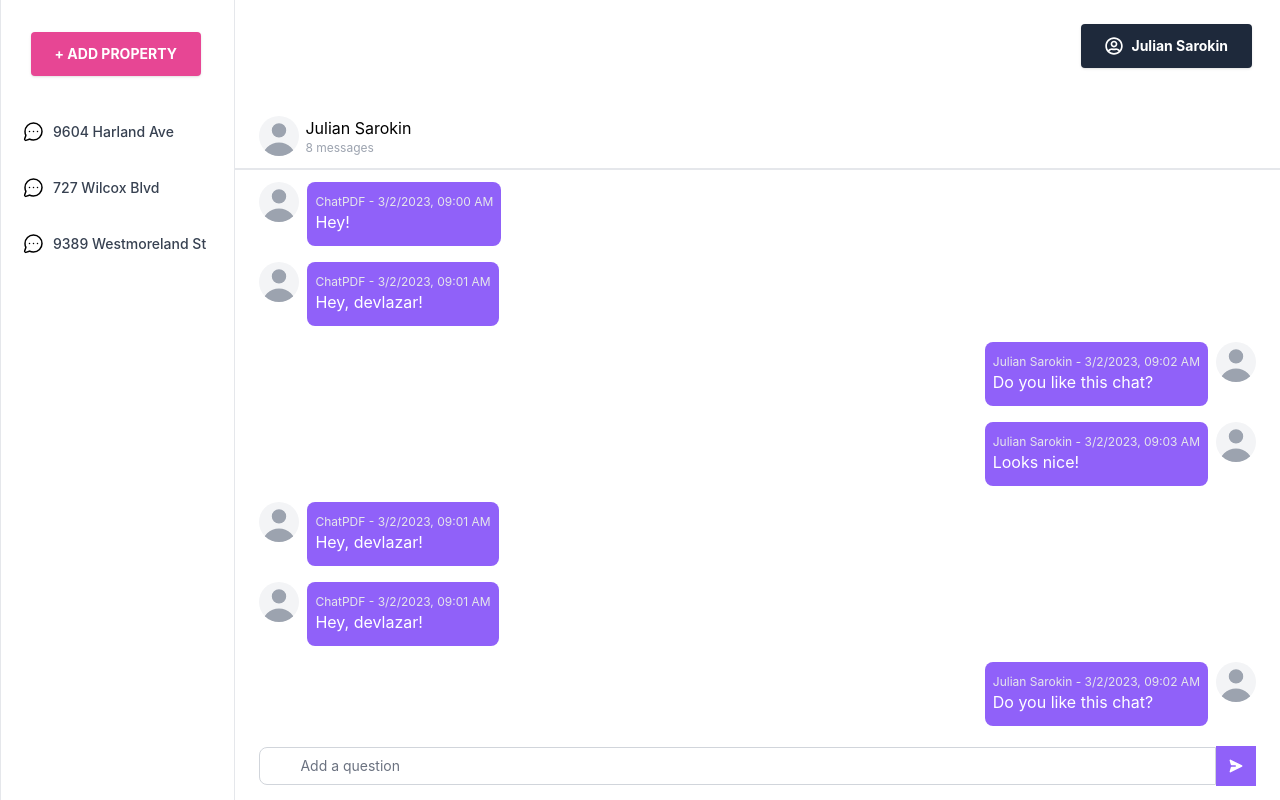
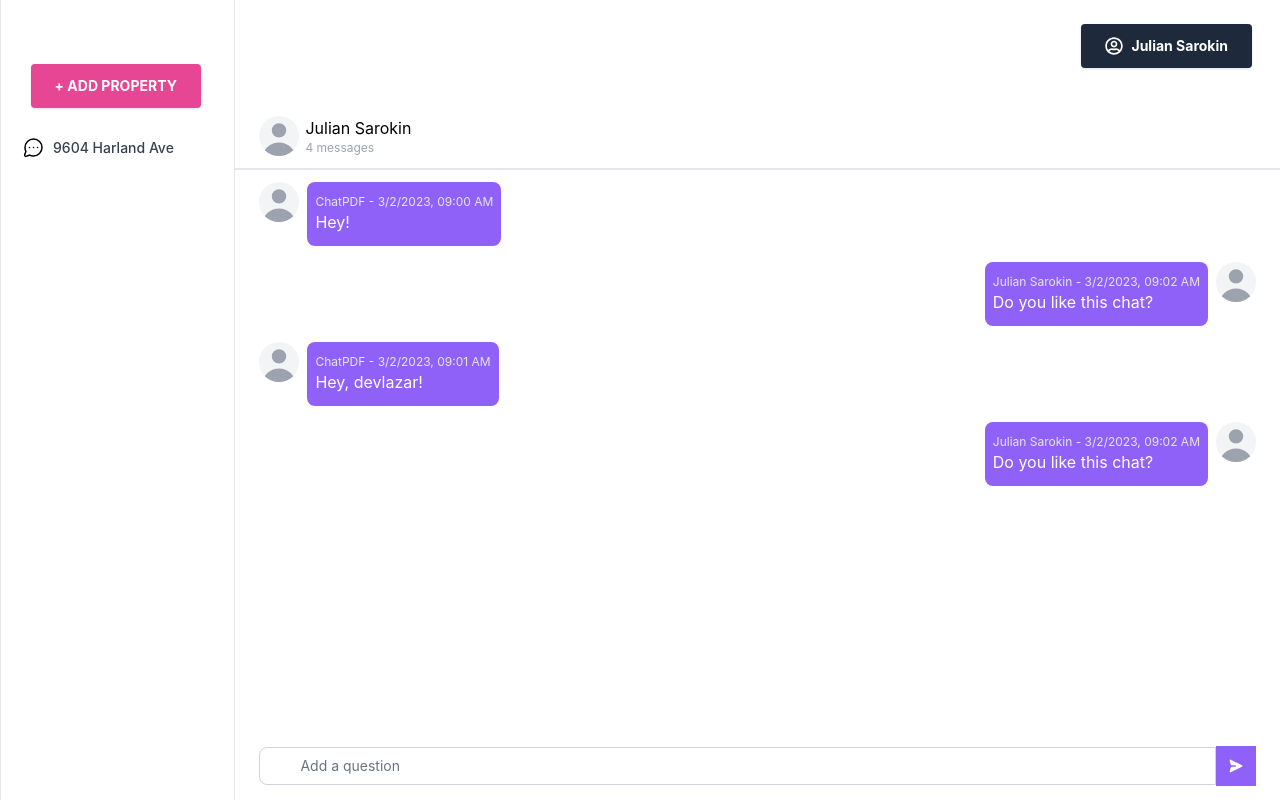
Before and after one commit to mystery000/ChatPDF, a React (Create React App) app: page / in a window 1280 px wide. Built offline with nearby package versions, Linux system fonts and the light colour scheme.

Commit message:
Update property upload

```diff
--- a/src/components/ChatContainer.js
+++ b/src/components/ChatContainer.js
@@ -1,16 +1,15 @@
 import Chat from './Chat'
-import { chats } from '../data'
 import Document from './Document'
 import DocumentUploadModal from './DocumentUploadModal'
 
-const App = () => {
+const App = ({ properties }) => {
     return (
         <>
-            {chats.map((chat) => (
-                <Chat name={chat.name} key={chat.id}>
+            {properties.map((property, index) => (
+                <Chat name={property.filename} key={index}>
                     <hr></hr>
-                    {chat.documents.map((document) => (
-                        <Document name={document.name} key={document.id} />
+                    {property.documents.map((document, index) => (
+                        <Document name={document.file_name} key={index} />
                     ))}
                     <div className="px-5 text-center">
                         <DocumentUploadModal />
--- a/src/components/FileUpload.js
+++ b/src/components/FileUpload.js
@@ -1,4 +1,9 @@
+import { useState } from 'react'
+
 const App = ({ onSelectHandler }) => {
+    const onChangeHandler = (event) => {
+        onSelectHandler(event.target.files[0])
+    }
     return (
         <div className="flex w-full items-center justify-center bg-grey-lighter mt-8">
             <label className="w-full flex flex-col items-center px-4 py-6 bg-white text-blue rounded-lg shadow-lg tracking-wide cursor-pointer border">
@@ -24,7 +29,7 @@ const App = ({ onSelectHandler }) => {
                 <input
                     type="file"
                     className="hidden"
-                    onChange={onSelectHandler}
+                    onChange={onChangeHandler}
                 />
             </label>
         </div>
--- a/src/components/FileUploadModal.js
+++ b/src/components/FileUploadModal.js
@@ -3,36 +3,71 @@ import FormData from 'form-data'
 import FileUpload from './FileUpload'
 import React, { useState } from 'react'
 
-export default function App() {
-    const [filename, setFileName] = useState('')
+export default function App({ onUploadHandler }) {
+    const [propertyName, setPropertyName] = useState('')
     const [showModal, setShowModal] = useState(false)
-    const [selectedFile, setSelectedFile] = useState(null)
+    const [selectedFile, setSelectedFile] = useState(undefined)
 
-    const onSelectHandler = (event) => {
-        setSelectedFile(event.target.files[0])
-        setFileName(event.target.files[0].name)
+    const onSelectHandler = (file) => {
+        setSelectedFile(file)
+        setPropertyName(file.name)
     }
 
     const onUploadDocumentHandler = () => {
         setShowModal(false)
         if (selectedFile) {
-            const form = new FormData()
-            form.append('file', selectedFile)
-            console.log(selectedFile)
+            // Create Collection: Create a new collection that you can upload documnet to and query.
             axios
-                .post('https://api.usegrain.co/v1/documents/upload', form, {
+                .post(
+                    'https://api.usegrain.co/v1/collections/create',
+                    { name: propertyName },
+                    {
                         headers: {
                             Authorization:
                                 'Bearer 370bde20-db9b-4f07-ad0e-377f75e43581',
+                            'Content-Type': 'application/json',
                         },
+                    }
+                )
+                .then((response) => {
+                    if (response.status === 200) {
+                        const collection_id = response.data.id
+                        const collection_name = response.data.name
+                        // Collection Upload: Uploads a document to the specified collection
+                        const form = new FormData()
+                        form.append('file', selectedFile)
+                        axios
+                            .post(
+                                `https://api.usegrain.co/v1/collections/${collection_id}/upload`,
+                                form,
+                                {
+                                    headers: {
+                                        Authorization:
+                                            'Bearer 370bde20-db9b-4f07-ad0e-377f75e43581',
+                                        'Content-Type': 'multipart/form-data',
+                                    },
+                                }
+                            )
+                            .then((response) => {
+                                if (response.status === 200) {
+                                    onUploadHandler({
+                                        name: collection_name,
+                                        collection_id: collection_id,
+                                        document_name: response.data.filename,
                                     })
-                .then((response) => {
-                    console.log(response.data)
-                    // send response data as props to anywhere so that it can use them.
+                                    setPropertyName('')
+                                }
                             })
                             .catch((error) => {
-                    console.error(error)
+                                console.error(
+                                    'Failed to call the Grain API: Collection Upload'
+                                )
                             })
+                    }
+                })
+                .catch((error) =>
+                    console.log('Failed to call Grain API: Create Collection')
+                )
         }
     }
 
@@ -61,9 +96,12 @@ export default function App() {
                                 <div className="relative p-6 flex-auto">
                                     <input
                                         type="text"
-                                        defaultValue={filename}
+                                        value={propertyName ?? ''}
                                         placeholder="Property Name"
                                         className="mt-2 flex h-12 w-full items-center justify-center rounded-xl border bg-white/0 p-3 text-sm outline-none border-gray-200 min-w-[500px]"
+                                        onChange={(e) =>
+                                            setPropertyName(e.target.value)
+                                        }
                                     />
                                     <FileUpload
                                         onSelectHandler={onSelectHandler}
--- a/src/components/SideBar.js
+++ b/src/components/SideBar.js
@@ -1,9 +1,28 @@
+import { useState } from 'react'
+import { propertyCollection } from '../data'
 import ChatContainer from '../components/ChatContainer'
+import FileUploadModal from '../components/FileUploadModal'
 
 const App = () => {
+    const [properties, setProperties] = useState(propertyCollection)
+    const onUploadHandler = (property) => {
+        const newProperty = {
+            filename: property.name,
+            collection_id: property.collection_id,
+            documents: [
+                {
+                    file_name: property.document_name,
+                },
+            ],
+        }
+        setProperties((prev) => [...prev, newProperty])
+    }
     return (
         <>
-            <ChatContainer />
+            <div className="text-center">
+                <FileUploadModal onUploadHandler={onUploadHandler} />
+            </div>
+            <ChatContainer properties={properties} />
         </>
     )
 }
--- a/src/data/index.js
+++ b/src/data/index.js
@@ -4,6 +4,12 @@ const messages = [
         sentBy: 'ChatPDF',
         sentAt: new Date('2023-03-02T09:00:00Z'),
         isChatOwner: false,
+    },
+    {
+        text: 'Do you like this chat?',
+        sentBy: 'Julian Sarokin',
+        sentAt: new Date('2023-03-02T09:02:00Z'),
+        isChatOwner: true,
     },
     {
         text: 'Hey, devlazar!',
@@ -17,67 +23,18 @@ const messages = [
         sentAt: new Date('2023-03-02T09:02:00Z'),
         isChatOwner: true,
     },
-    {
-        text: 'Looks nice!',
-        sentBy: 'Julian Sarokin',
-        sentAt: new Date('2023-03-02T09:03:00Z'),
-        isChatOwner: true,
-    },
-    {
-        text: 'Hey, devlazar!',
-        sentBy: 'ChatPDF',
-        sentAt: new Date('2023-03-02T09:01:00Z'),
-        isChatOwner: false,
-    },
-    {
-        text: 'Hey, devlazar!',
-        sentBy: 'ChatPDF',
-        sentAt: new Date('2023-03-02T09:01:00Z'),
-        isChatOwner: false,
-    },
-    {
-        text: 'Do you like this chat?',
-        sentBy: 'Julian Sarokin',
-        sentAt: new Date('2023-03-02T09:02:00Z'),
-        isChatOwner: true,
-    },
-    {
-        text: 'Looks nice!',
-        sentBy: 'Julian Sarokin',
-        sentAt: new Date('2023-03-02T09:03:00Z'),
-        isChatOwner: true,
-    },
 ]
 
-const chats = [
+const propertyCollection = [
     {
-        id: 1,
-        name: '9604 Harland Ave',
+        filename: '9604 Harland Ave',
+        collection_id: '12345678-abcd-1234-abcd-1234567890ab',
         documents: [
-            { id: 1, name: 'LeaseExample.pdf' },
-            { id: 2, name: 'LeaseExample.pdf' },
-            { id: 3, name: 'LeaseExample.pdf' },
-        ],
-    },
-    {
-        id: 2,
-        name: '727 Wilcox Blvd',
-        documents: [
-            { id: 4, name: 'LeaseExample.pdf' },
-            { id: 5, name: 'LeaseExample.pdf' },
-        ],
-    },
-    {
-        id: 3,
-        name: '9389 Westmoreland St',
-        documents: [
-            { id: 6, name: 'LeaseExample.pdf' },
-            { id: 7, name: 'LeaseExample.pdf' },
-            { id: 8, name: 'LeaseExample.pdf' },
-            { id: 9, name: 'LeaseExample.pdf' },
-            { id: 10, name: 'LeaseExample.pdf' },
+            {
+                file_name: 'LeaseExample.pdf',
+            },
         ],
     },
 ]
 
-export { messages, chats }
+export { messages, propertyCollection }
--- a/src/pages/Main.js
+++ b/src/pages/Main.js
@@ -2,15 +2,12 @@ import Chat from '../ChatApp'
 import SideBar from '../components/SideBar'
 import MainLayout from '../layout/MainLayout'
 import Navigation from '../components/Navigation'
-import FileUploadModal from '../components/FileUploadModal'
+
 const App = () => {
     return (
         <MainLayout>
             <div className="flex">
                 <div className="h-screen py-8 overflow-y-auto bg-white border-l border-r sm:w-72 w-64 dark:bg-gray-900 dark:border-gray-700">
-                    <div className="px-5 text-center">
-                        <FileUploadModal />
-                    </div>
                     <div className="mt-8 space-y-4">
                         <SideBar />
                     </div>
```
Also changed, not shown: 1 other file (tests, documents, lock files or other folders). Lines whose indentation alone changed are shown as unchanged.
